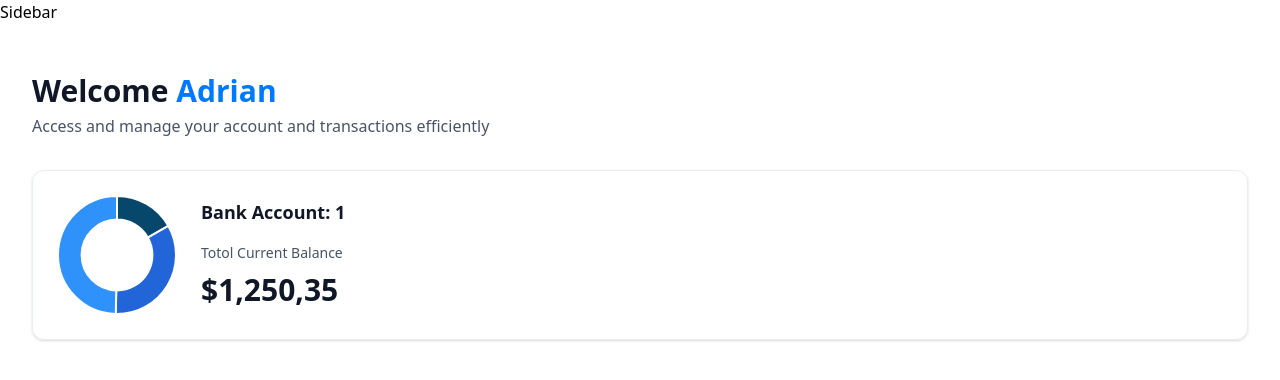
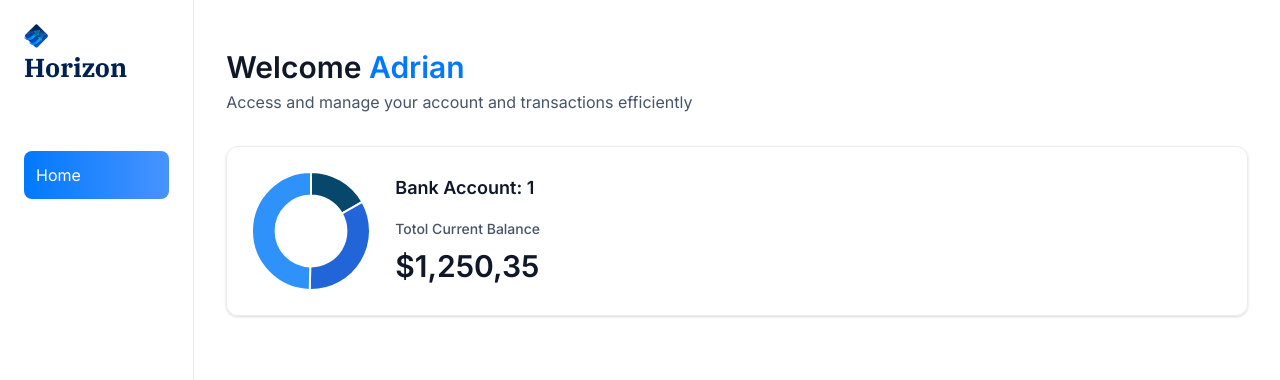
Before and after one commit to Shahriyar001/banking-app, a Next.js app: page / in a window 1280 px wide. Shown: the top 380 px of the page. Built offline with nearby package versions, Linux system fonts and the light colour scheme.

Commit message:
added sidebar

```diff
--- a/app/(root)/layout.tsx
+++ b/app/(root)/layout.tsx
@@ -1,7 +1,16 @@
+import Sidebar from "@/components/Sidebar";
+
 export default function RootLayout({
   children,
 }: Readonly<{
   children: React.ReactNode;
 }>) {
-  return <main>Sidebar{children}</main>;
+  const loggedIn = { firstName: "Adrin", lastName: "JSM" };
+
+  return (
+    <main className="flex h-screen w-full font-inter">
+      <Sidebar user={loggedIn} />
+      {children}
+    </main>
+  );
 }
--- /dev/null
+++ b/components/Sidebar.tsx
@@ -0,0 +1,45 @@
+"use client";
+import { sidebarLinks } from "@/constants";
+import { cn } from "@/lib/utils";
+import Image from "next/image";
+import Link from "next/link";
+import { usePathname } from "next/navigation";
+import React from "react";
+
+const Sidebar = ({ user }: SiderbarProps) => {
+  const pathname = usePathname();
+
+  return (
+    <section className="sidebar">
+      <nav className="flex flex-col gap-4">
+        <Link href="/" className="mb-12 cursor-pointer items-center gap-2">
+          <Image
+            src="/icons/logo.svg"
+            width={34}
+            height={34}
+            alt="/"
+            className="size-[24px] max-xl:size-14"
+          />
+          <h1 className="sidebar-logo">Horizon</h1>
+        </Link>
+        {sidebarLinks.map((item) => {
+          const isActive =
+            pathname === item.route || pathname.startsWith(`${item.route}`);
+          return (
+            <Link
+              href={item.route}
+              key={item.label}
+              className={cn("sidebar-link", {
+                "bg-bank-gradient": isActive,
+              })}
+            >
+              {item.label}
+            </Link>
+          );
+        })}
+      </nav>
+    </section>
+  );
+};
+
+export default Sidebar;
```
